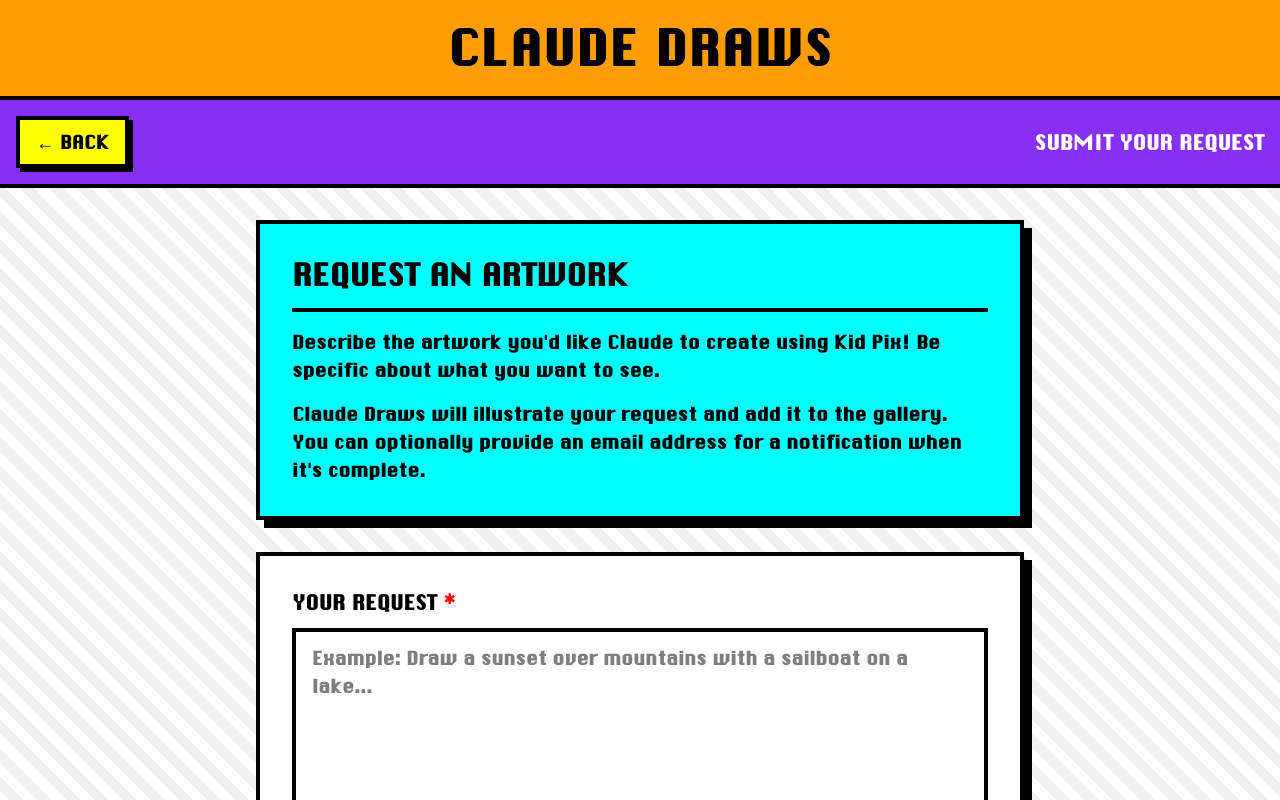
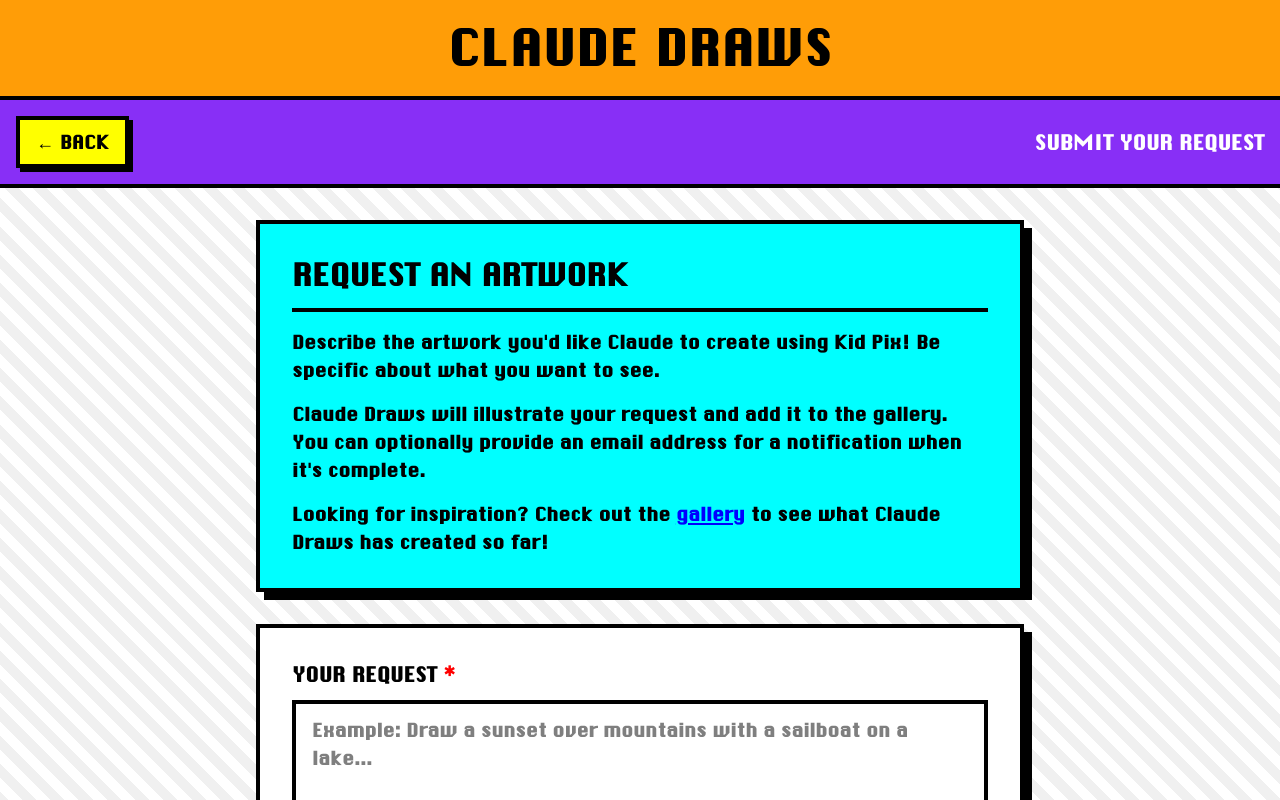
Before and after one commit to atbaker/claude-draws, a SvelteKit app in the folder gallery/: page /submit in a window 1280 px wide. Shown: the top 800 px of the page. Built offline with nearby package versions, Linux system fonts and the light colour scheme.

Commit message:
Add link to gallery on submit request page

```diff
--- a/gallery/src/routes/submit/+page.svelte
+++ b/gallery/src/routes/submit/+page.svelte
@@ -113,6 +113,9 @@
 					<p>
 						Claude Draws will illustrate your request and add it to the gallery. You can optionally provide an email address for a notification when it's complete.
 					</p>
+					<p>
+						Looking for inspiration? Check out the <a href="/gallery">gallery</a> to see what Claude Draws has created so far!
+					</p>
 				</div>
 			</div>
 
```
